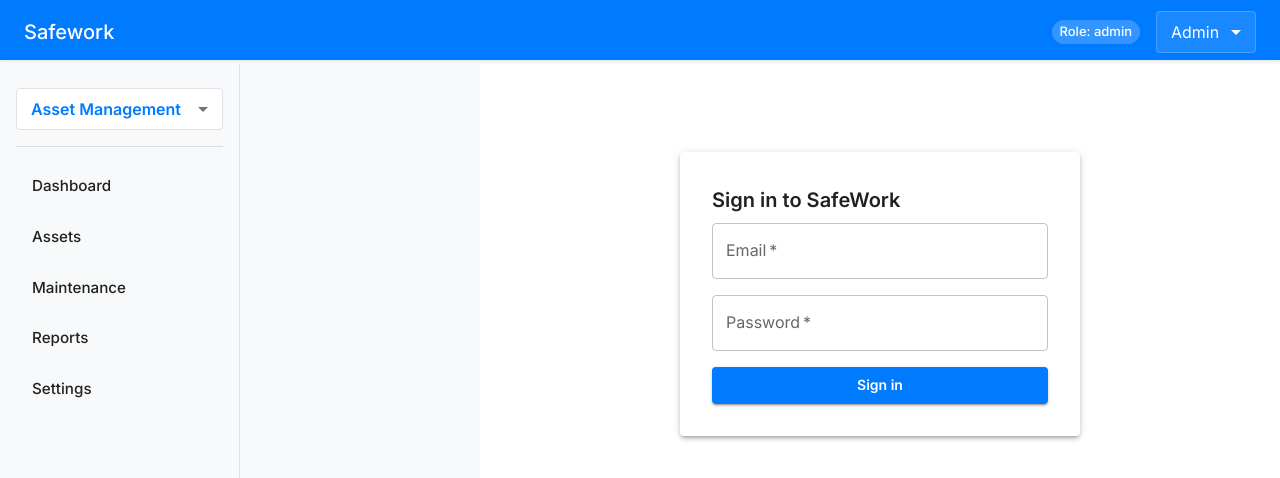
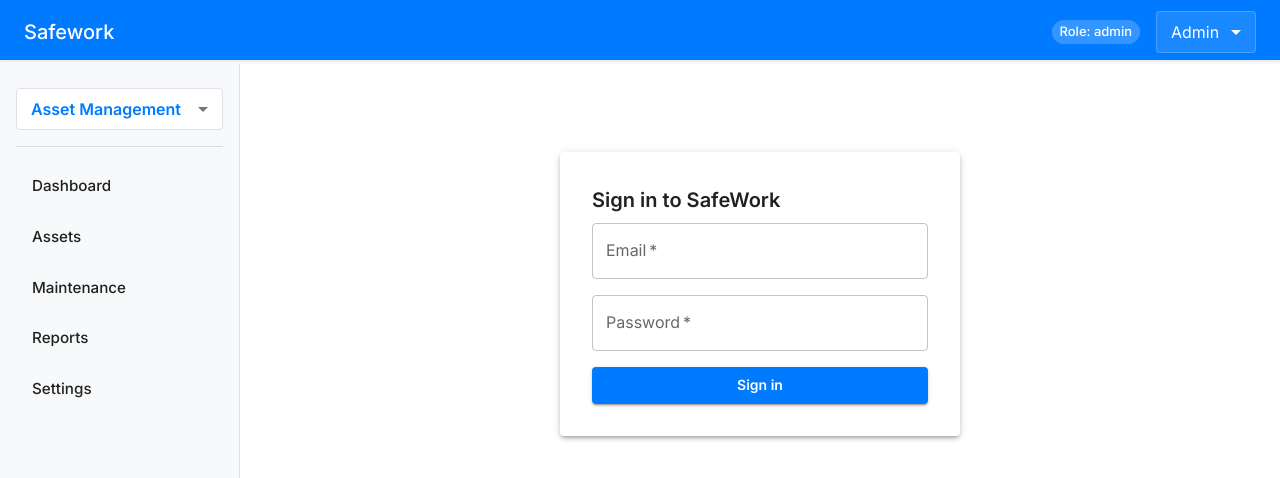
Before and after one commit to KAbaidoo/SafeWork-API, a React (Vite) app: page /login in a window 1280 px wide. Shown: the top 478 px of the page. Built offline with nearby package versions, Linux system fonts and the light colour scheme; no server answers.

Commit message:
fix: removed margin on layout.

```diff
--- a/src/components/layout/Layout.tsx
+++ b/src/components/layout/Layout.tsx
@@ -7,7 +7,7 @@ interface LayoutProps {
   children: React.ReactNode;
 }
 
-const DRAWER_WIDTH = 240;
+const DRAWER_WIDTH = 0;
 
 export default function Layout({ children }: LayoutProps) {
   return (
```
